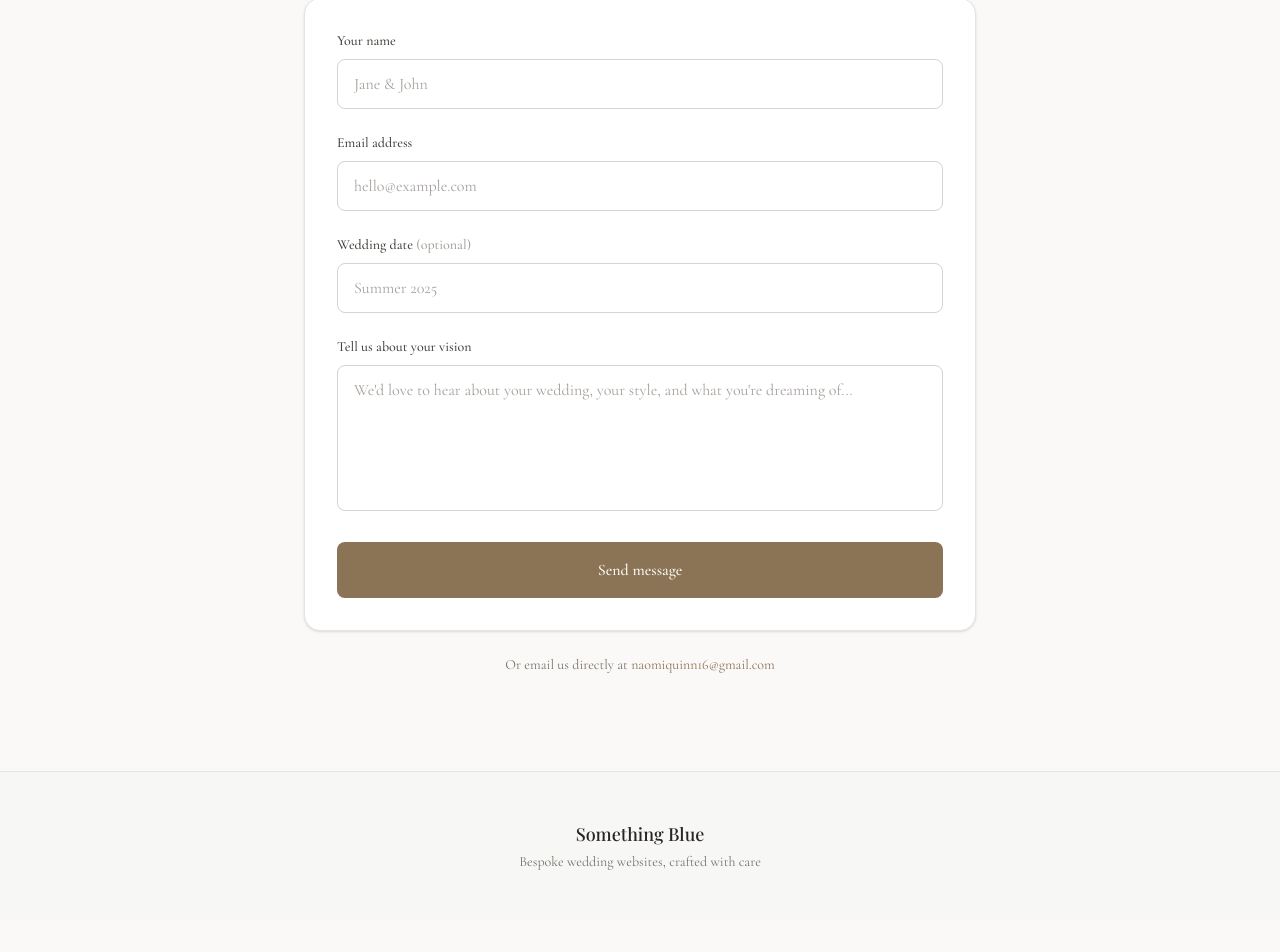
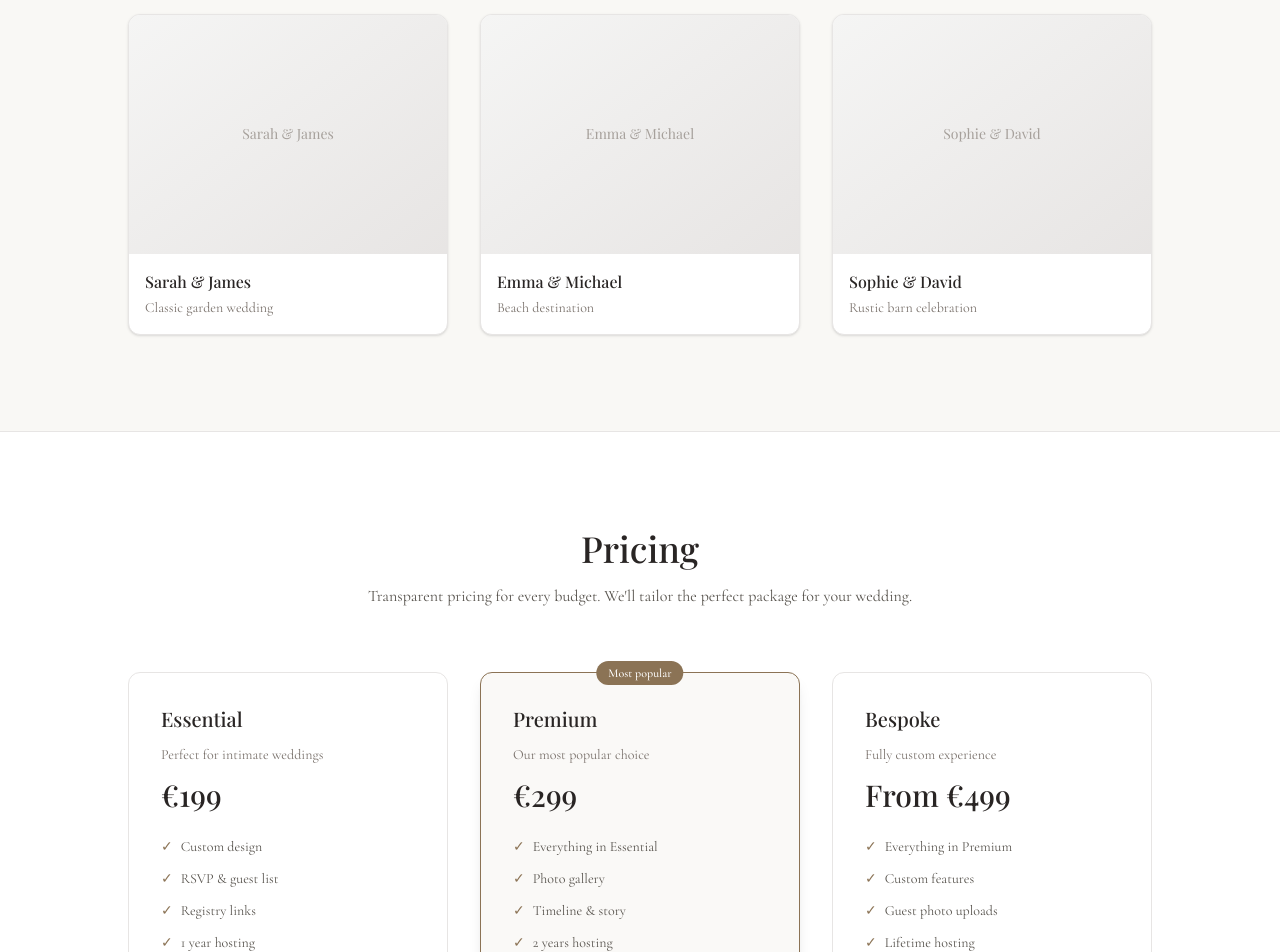
Before and after one commit to naomiquinn16/something-blue, a Next.js app: page / in a window 1280 px wide. Shown: the part 1816-2768 px from the top of the page. Before the commit the page ends 2736 px from the top, so only its background shows below. Built offline with nearby package versions, Linux system fonts and the light colour scheme; no server answers.

Commit message:
Add contact form, portfolio, testimonials

```diff
--- a/app/components/ContactForm.tsx
+++ b/app/components/ContactForm.tsx
@@ -36,22 +36,6 @@ export function ContactForm() {
     }
   }
 
-  if (!FORMSPREE_ENDPOINT) {
-    return (
-      <div className="rounded-lg border border-amber-200 bg-amber-50/50 p-6 text-amber-800">
-        <p className="font-medium">Form setup required</p>
-        <p className="mt-2 text-sm">
-          Add <code className="rounded bg-amber-100 px-1">NEXT_PUBLIC_FORMSPREE_ENDPOINT</code> to your{" "}
-          <code className="rounded bg-amber-100 px-1">.env.local</code>. Create a free form at{" "}
-          <a href="https://formspree.io" target="_blank" rel="noopener noreferrer" className="underline">
-            formspree.io
-          </a>{" "}
-          and set the recipient to naomiquinn16@gmail.com.
-        </p>
-      </div>
-    );
-  }
-
   return (
     <form onSubmit={handleSubmit} className="space-y-6">
       <div>
@@ -87,11 +71,10 @@ export function ContactForm() {
           Wedding date <span className="text-stone-400">(optional)</span>
         </label>
         <input
-          type="text"
+          type="date"
           id="wedding-date"
           name="wedding_date"
-          className="w-full rounded-lg border border-stone-300 bg-white px-4 py-3 text-stone-800 placeholder-stone-400 transition-colors focus:border-[var(--accent)] focus:outline-none focus:ring-1 focus:ring-[var(--accent)]"
-          placeholder="Summer 2025"
+          className="w-full rounded-lg border border-stone-300 bg-white px-4 py-3 text-stone-800 transition-colors focus:border-[var(--accent)] focus:outline-none focus:ring-1 focus:ring-[var(--accent)] [color-scheme:light]"
           disabled={status === "submitting"}
         />
       </div>
@@ -116,7 +99,7 @@ export function ContactForm() {
       )}
       {status === "error" && (
         <p className="rounded-lg bg-red-50 p-4 text-red-800">
-          Something went wrong. Please try again or email us directly at naomiquinn16@gmail.com.
+          Something went wrong. Please try again.
         </p>
       )}
       <button
--- a/app/page.tsx
+++ b/app/page.tsx
@@ -1,3 +1,4 @@
+import Image from "next/image";
 import { ContactForm } from "./components/ContactForm";
 import { Hero } from "./components/Hero";
 
@@ -88,12 +89,30 @@ export default function Home() {
       {/* Navigation */}
       <nav className="fixed top-0 left-0 right-0 z-50 border-b border-stone-200/80 bg-[var(--ivory)]/95 backdrop-blur-sm">
         <div className="mx-auto flex max-w-5xl items-center justify-between px-6 py-4">
-          <a href="#" className="font-display text-xl font-semibold tracking-wide text-stone-800">
-            Something Blue
+          <a href="#" className="flex items-center gap-2">
+            <Image
+              src="/logo-ring.png"
+              alt="Something Blue"
+              width={36}
+              height={36}
+              className="h-9 w-9"
+            />
+            <span className="font-display text-xl font-semibold tracking-wide text-stone-800">
+              Something Blue
+            </span>
           </a>
           <div className="flex gap-8">
             <a href="#services" className="text-sm text-stone-600 transition-colors hover:text-[var(--accent)]">
               Services
+            </a>
+            <a href="#portfolio" className="text-sm text-stone-600 transition-colors hover:text-[var(--accent)]">
+              Portfolio
+            </a>
+            <a href="#pricing" className="text-sm text-stone-600 transition-colors hover:text-[var(--accent)]">
+              Pricing
+            </a>
+            <a href="#testimonials" className="text-sm text-stone-600 transition-colors hover:text-[var(--accent)]">
+              Testimonials
             </a>
             <a href="#contact" className="text-sm text-stone-600 transition-colors hover:text-[var(--accent)]">
               Get in touch
@@ -133,6 +152,138 @@ export default function Home() {
         </div>
       </section>
 
+      {/* Portfolio */}
+      <section id="portfolio" className="border-t border-stone-200 bg-[var(--cream)]/30 px-6 py-24" aria-labelledby="portfolio-heading">
+        <div className="mx-auto max-w-5xl">
+          <div className="mb-16 text-center">
+            <h2 id="portfolio-heading" className="font-display text-3xl font-medium text-stone-800 sm:text-4xl">
+              Our work
+            </h2>
+            <p className="mx-auto mt-4 max-w-2xl text-stone-600">
+              A glimpse at some of the wedding websites we&apos;ve created for couples.
+            </p>
+          </div>
+          <div className="grid gap-8 sm:grid-cols-2 lg:grid-cols-3">
+            {[
+              { title: "Sarah & James", style: "Classic garden wedding", image: "/portfolio-1.jpg" },
+              { title: "Emma & Michael", style: "Beach destination", image: "/portfolio-2.jpg" },
+              { title: "Sophie & David", style: "Rustic barn celebration", image: "/portfolio-3.jpg" },
+            ].map((project) => (
+              <a
+                key={project.title}
+                href="#contact"
+                className="group overflow-hidden rounded-xl border border-stone-200 bg-white shadow-sm transition-all hover:shadow-lg"
+              >
+                <div className="aspect-[4/3] bg-stone-200">
+                  <div className="flex h-full w-full items-center justify-center bg-gradient-to-br from-stone-100 to-stone-200 text-stone-400">
+                    <span className="font-display text-sm">{project.title}</span>
+                  </div>
+                </div>
+                <div className="p-4">
+                  <h3 className="font-display font-medium text-stone-800 group-hover:text-[var(--accent)]">
+                    {project.title}
+                  </h3>
+                  <p className="mt-1 text-sm text-stone-500">{project.style}</p>
+                </div>
+              </a>
+            ))}
+          </div>
+        </div>
+      </section>
+
+      {/* Pricing */}
+      <section id="pricing" className="border-t border-stone-200 bg-white px-6 py-24" aria-labelledby="pricing-heading">
+        <div className="mx-auto max-w-5xl">
+          <div className="mb-16 text-center">
+            <h2 id="pricing-heading" className="font-display text-3xl font-medium text-stone-800 sm:text-4xl">
+              Pricing
+            </h2>
+            <p className="mx-auto mt-4 max-w-2xl text-stone-600">
+              Transparent pricing for every budget. We&apos;ll tailor the perfect package for your wedding.
+            </p>
+          </div>
+          <div className="grid gap-8 md:grid-cols-3">
+            {[
+              {
+                name: "Essential",
+                price: "€199",
+                description: "Perfect for intimate weddings",
+                features: [
+                  "Custom design",
+                  "RSVP & guest list",
+                  "Registry links",
+                  "1 year hosting",
+                  "Email support",
+                ],
+                featured: false,
+              },
+              {
+                name: "Premium",
+                price: "€299",
+                description: "Our most popular choice",
+                features: [
+                  "Everything in Essential",
+                  "Photo gallery",
+                  "Timeline & story",
+                  "2 years hosting",
+                  "Priority support",
+                ],
+                featured: true,
+              },
+              {
+                name: "Bespoke",
+                price: "From €499",
+                description: "Fully custom experience",
+                features: [
+                  "Everything in Premium",
+                  "Custom features",
+                  "Guest photo uploads",
+                  "Lifetime hosting",
+                  "Dedicated support",
+                ],
+                featured: false,
+              },
+            ].map((plan) => (
+              <div
+                key={plan.name}
+                className={`relative flex flex-col rounded-xl border p-8 ${
+                  plan.featured
+                    ? "border-[var(--accent)] bg-[var(--cream)]/50 shadow-lg"
+                    : "border-stone-200 bg-white"
+                }`}
+              >
+                {plan.featured && (
+                  <span className="absolute -top-3 left-1/2 -translate-x-1/2 rounded-full bg-[var(--accent)] px-3 py-1 text-xs font-medium text-white">
+                    Most popular
+                  </span>
+                )}
+                <h3 className="font-display text-xl font-medium text-stone-800">{plan.name}</h3>
+                <p className="mt-3 text-sm text-stone-500">{plan.description}</p>
+                <p className="mt-3 font-display text-3xl font-medium text-stone-800">{plan.price}</p>
+                <ul className="mt-6 flex-1 space-y-3">
+                  {plan.features.map((feature) => (
+                    <li key={feature} className="flex items-center gap-2 text-sm text-stone-600">
+                      <span className="text-[var(--accent)]">✓</span>
+                      {feature}
+                    </li>
+                  ))}
+                </ul>
+                <a
+                  href="#contact"
+                  className={`mt-8 block rounded-lg px-4 py-3 text-center font-medium transition-colors ${
+                    plan.featured
+                      ? "bg-[var(--accent)] text-white hover:bg-[#7a6349]"
+                      : "border border-stone-300 text-stone-700 hover:border-[var(--accent)] hover:text-[var(--accent)]"
+                  }`}
+                >
+                  Get started
+                </a>
+              </div>
+            ))}
+          </div>
+        </div>
+      </section>
+
       {/* Contact */}
       <section id="contact" className="border-t border-stone-200 px-6 py-24" aria-labelledby="contact-heading">
         <div className="mx-auto max-w-2xl">
@@ -147,7 +298,7 @@ export default function Home() {
           <div className="rounded-2xl border border-stone-200 bg-white p-8 shadow-sm">
             <ContactForm />
           </div>
-          <p className="mt-6 text-center text-sm text-stone-500">
+          {/* <p className="mt-6 text-center text-sm text-stone-500">
             Or email us directly at{" "}
             <a
               href="mailto:naomiquinn16@gmail.com"
@@ -155,16 +306,69 @@ export default function Home() {
             >
               naomiquinn16@gmail.com
             </a>
-          </p>
+          </p> */}
+        </div>
+      </section>
+
+      {/* Testimonials */}
+      <section id="testimonials" className="border-t border-stone-200 bg-[var(--cream)]/30 px-6 py-24" aria-labelledby="testimonials-heading">
+        <div className="mx-auto max-w-5xl">
+          <div className="mb-16 text-center">
+            <h2 id="testimonials-heading" className="font-display text-3xl font-medium text-stone-800 sm:text-4xl">
+              Kind words
+            </h2>
+            <p className="mx-auto mt-4 max-w-2xl text-stone-600">
+              What couples are saying about their Something Blue experience.
+            </p>
+          </div>
+          <div className="grid gap-8 md:grid-cols-3">
+            {[
+              {
+                quote: "Our wedding website was absolutely stunning. Every guest commented on how beautiful and easy to use it was. Couldn't have asked for more!",
+                name: "Sarah & James",
+                wedding: "Garden wedding, Cotswolds",
+              },
+              {
+                quote: "From start to finish, the process was seamless. The team understood our vision and brought it to life. Highly recommend to any couple planning their big day.",
+                name: "Emma & Michael",
+                wedding: "Beach wedding, Cornwall",
+              },
+              {
+                quote: "We loved our bespoke website so much we're still using it to share our honeymoon photos. Worth every penny.",
+                name: "Sophie & David",
+                wedding: "Barn wedding, Yorkshire",
+              },
+            ].map((testimonial) => (
+              <blockquote
+                key={testimonial.name}
+                className="flex flex-col rounded-xl border border-stone-200 bg-white p-8 shadow-sm"
+              >
+                <p className="flex-1 text-stone-600">&ldquo;{testimonial.quote}&rdquo;</p>
+                <footer className="mt-6">
+                  <cite className="not-italic font-display font-medium text-stone-800">
+                    {testimonial.name}
+                  </cite>
+                  <p className="mt-1 text-sm text-stone-500">{testimonial.wedding}</p>
+                </footer>
+              </blockquote>
+            ))}
+          </div>
         </div>
       </section>
       </main>
 
       {/* Footer */}
       <footer className="border-t border-stone-200 bg-stone-100/50 px-6 py-12">
-        <div className="mx-auto max-w-5xl text-center">
+        <div className="mx-auto flex max-w-5xl flex-col items-center justify-center gap-2 text-center">
+          <Image
+            src="/logo-ring.png"
+            alt="Something Blue"
+            width={32}
+            height={32}
+            className="h-8 w-8"
+          />
           <p className="font-display text-lg font-medium text-stone-800">Something Blue</p>
-          <p className="mt-1 text-sm text-stone-500">Bespoke wedding websites, crafted with care</p>
+          <p className="text-sm text-stone-500">Bespoke wedding websites, crafted with care</p>
         </div>
       </footer>
     </div>
```
Also changed, not shown: app/icon.png (added), public/logo-ring.png (added).
